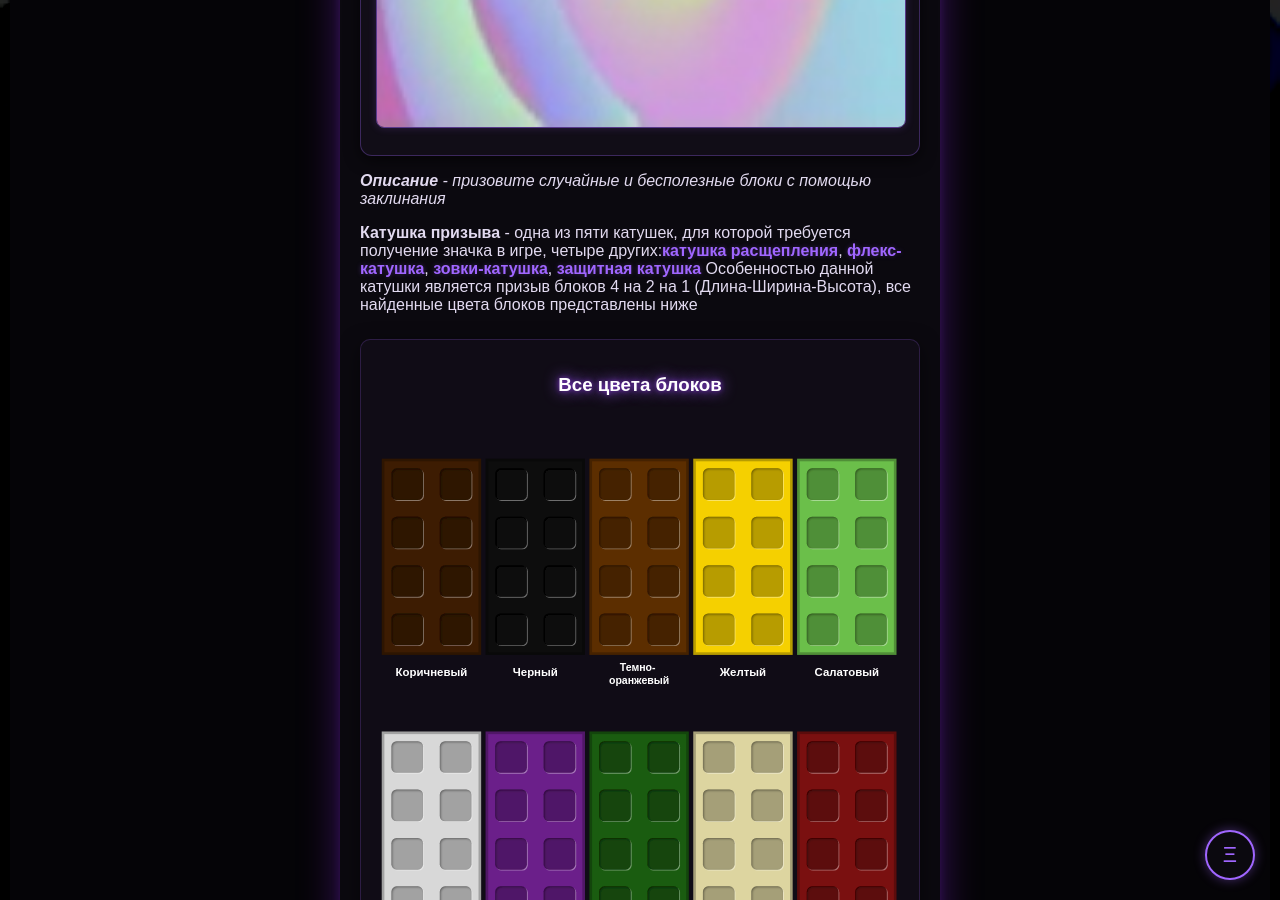
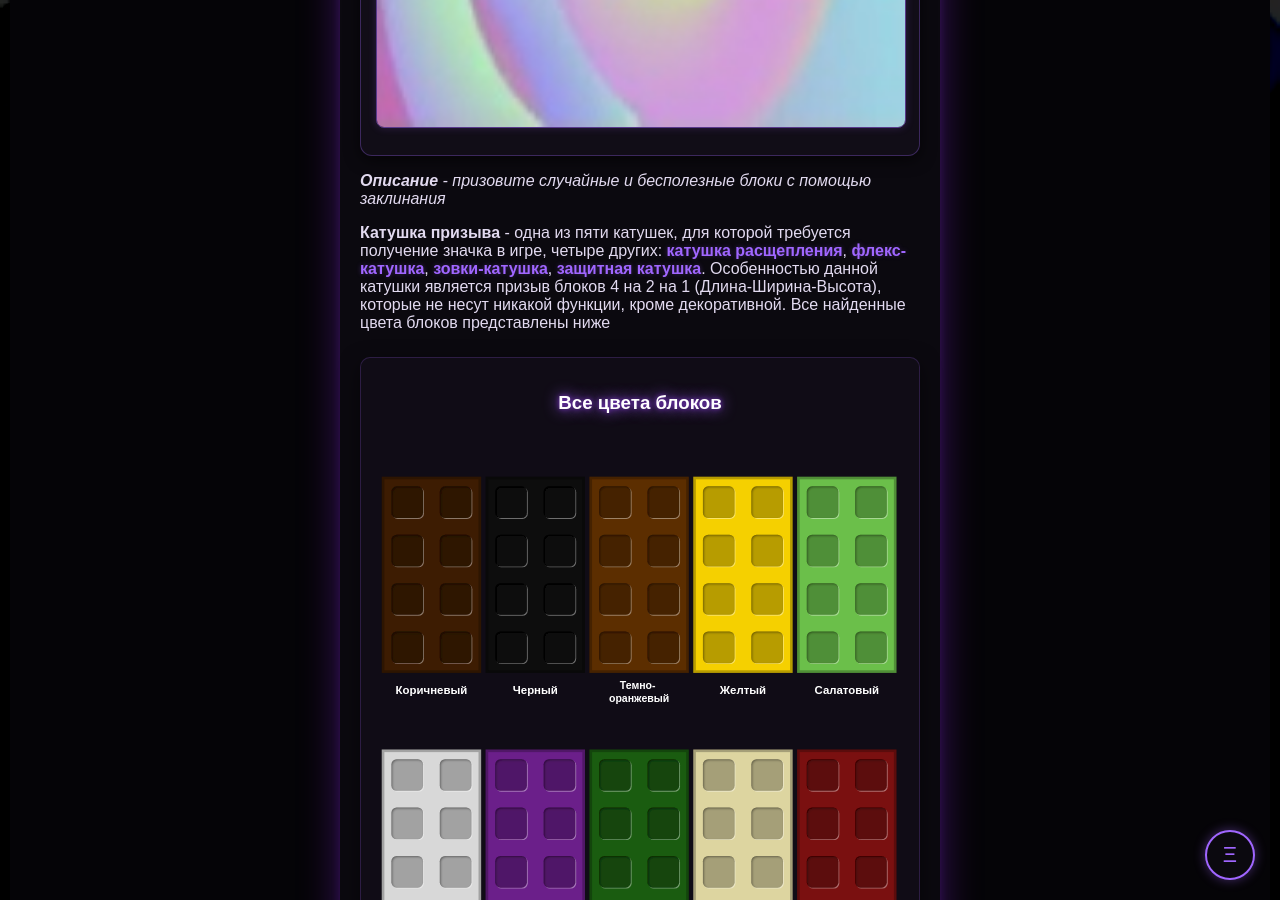
Before and after one commit to kpblm4ik/a51bfcts_wikipedia, a Jekyll site: the page built from summoncoil.md, in a window 1280 px wide and 900 px high, scrolled down 1056 px. Built offline with Jekyll 4.4.1, drawn with Linux system fonts in a browser that asks for light colours.

Commit message:
Update summoncoil.md

```diff
--- a/summoncoil.md
+++ b/summoncoil.md
@@ -12,8 +12,7 @@
 
 ***Описание*** *- призовите случайные и бесполезные блоки с помощью заклинания*
 
-**Катушка призыва** - одна из пяти катушек, для которой требуется получение значка в игре, четыре других:[**катушка расщепления**](fissioncoil.html), [**флекс-катушка**](flexcoil.html), [**зовки-катушка**](zowkycoil.html), [**защитная катушка**](guardiancoil.html)
-Особенностью данной катушки является призыв блоков 4 на 2 на 1 (Длина-Ширина-Высота), все найденные цвета блоков представлены ниже
+**Катушка призыва** - одна из пяти катушек, для которой требуется получение значка в игре, четыре других: [**катушка расщепления**](fissioncoil.html), [**флекс-катушка**](flexcoil.html), [**зовки-катушка**](zowkycoil.html), [**защитная катушка**](guardiancoil.html). Особенностью данной катушки является призыв блоков 4 на 2 на 1 (Длина-Ширина-Высота), которые не несут никакой функции, кроме декоративной. Все найденные цвета блоков представлены ниже
 
 <!-- Блок генератора в фиолетовой рамке -->
 <div class="main-sector-card">
```
